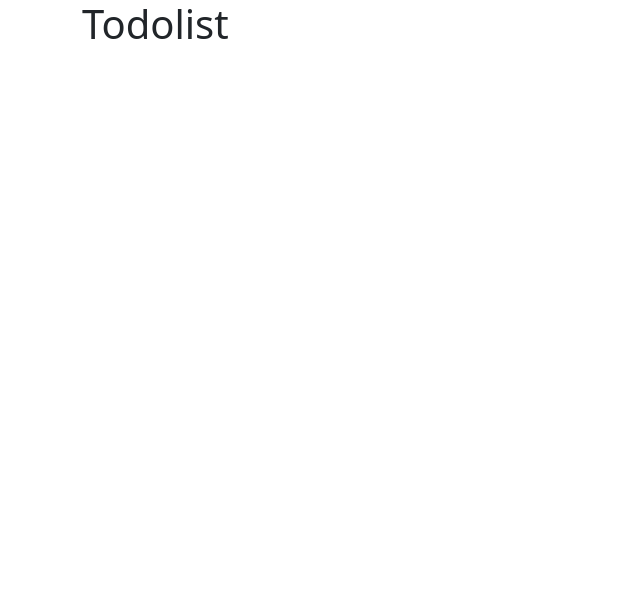
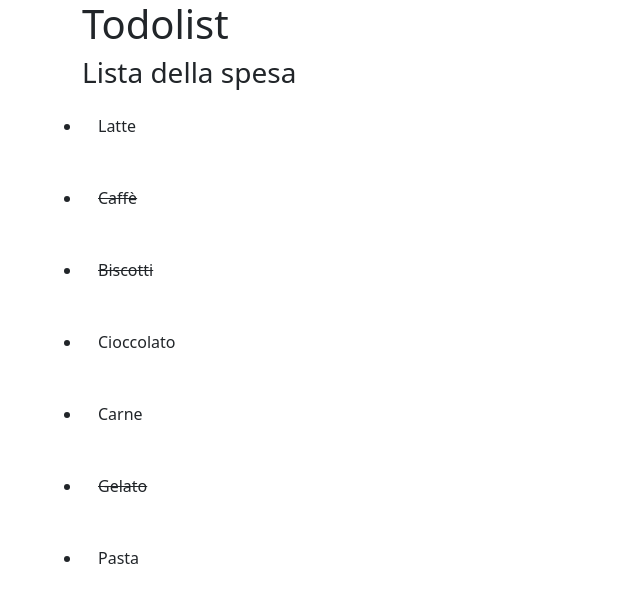
Before and after one commit to lorenzodisanto/vue-todolist, a plain HTML site: page index.html in a window 1280 px wide. Shown: the whole page, without its empty margins (0-640 px from the left). Drawn offline with nearby package versions, Linux system fonts and the light colour scheme.

Commit message:
feat: add milestone 1

```diff
--- a/index.html
+++ b/index.html
@@ -26,6 +26,15 @@
     <div id="app">
       <div class="container">
         <h1>{{ title }}</h1>
+        <h3>Lista della spesa</h3>
+        <ul class="p-0">
+          <li v-for="task in tasks" class="task p-3 mb-3">
+            <div v-if="task.done" class="text-decoration-line-through">
+              {{task.text}}
+            </div>
+            <div v-else>{{task.text}}</div>
+          </li>
+        </ul>
       </div>
     </div>
     <!-- JS Bootstrap -->
```
